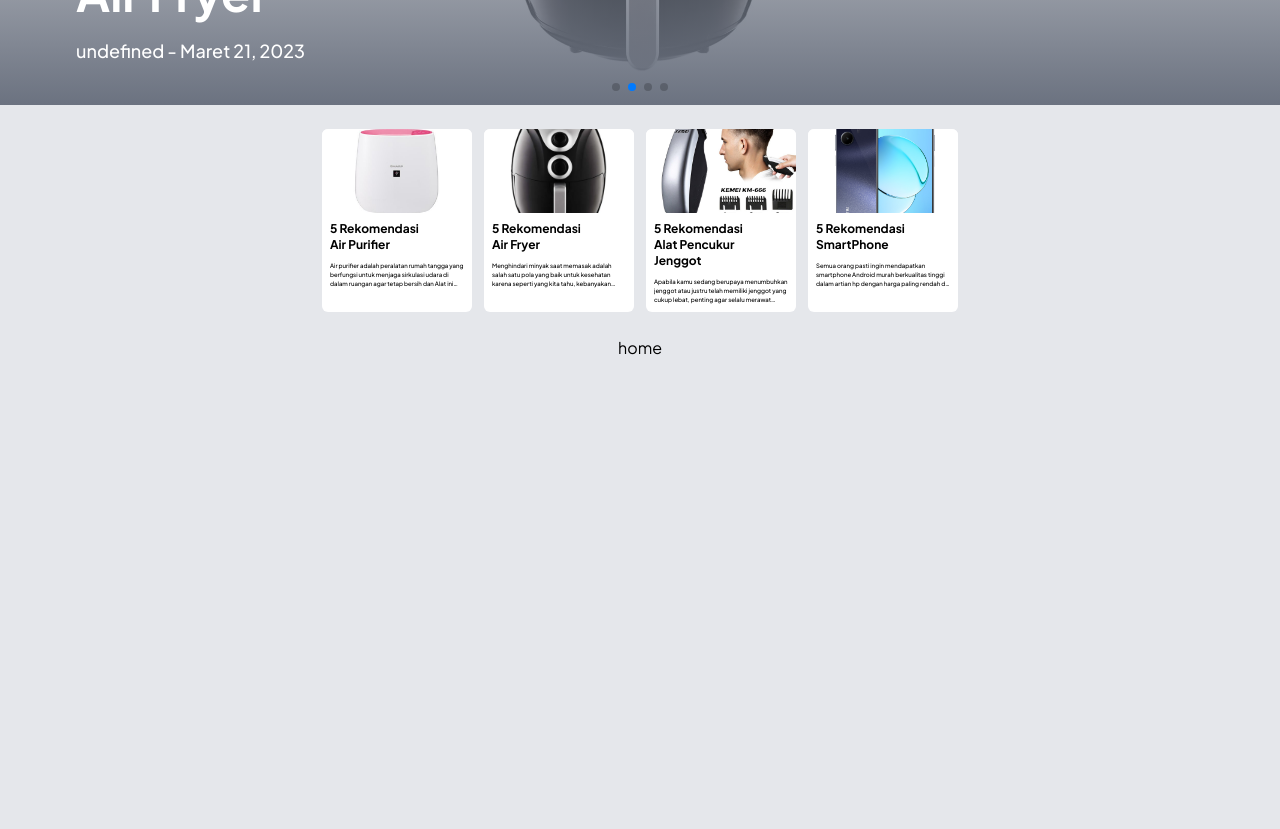
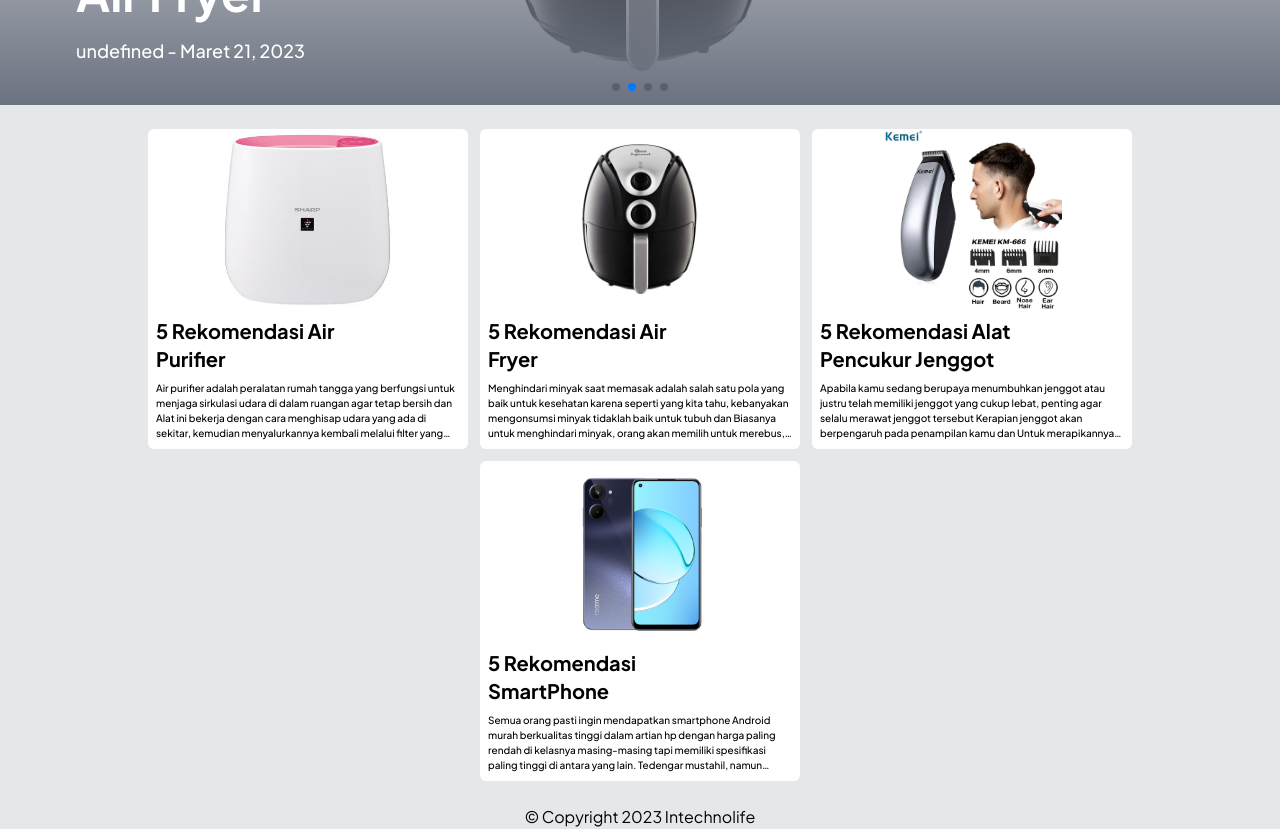
Before and after one commit to tsaqifmu/intechnolife, a React (Vite) app: page / in a window 1280 px wide. Shown: the part 380-1209 px from the top of the page. Before the commit the page ends 800 px from the top, so only its background shows below. Built offline with nearby package versions, Linux system fonts and the light colour scheme.

Commit message:
add footer

```diff
--- a/src/components/Cards.jsx
+++ b/src/components/Cards.jsx
@@ -6,15 +6,22 @@ const Cards = () => (
     className={`${styles.boxWidth} my-6 flex flex-wrap justify-center gap-3`}
   >
     {swiperContents.map((content) => (
-      <div className="w-[150px] overflow-hidden rounded-md bg-white">
-        <img
-          src={content.img}
-          alt={content.id}
-          className="aspect-video object-cover"
-        />
+      <div
+        key={content.id}
+        className="group w-[150px] overflow-hidden rounded-md bg-white md:w-[270px] xl:w-[320px]"
+      >
+        <div className="aspect-video">
+          <img
+            src={content.img}
+            alt={content.id}
+            className="h-full w-full object-contain"
+          />
+        </div>
         <div className="py-2 px-2">
-          <h1 className="w-2/3 text-xs font-bold">{content.title}</h1>
-          <p className="mt-2 text-[6px] font-medium line-clamp-3">
+          <h1 className="w-2/3 text-xs font-bold transition-all group-hover:text-orange-700 md:text-base xl:text-xl">
+            {content.title}
+          </h1>
+          <p className="xl:line mt-2 text-[6px] font-medium line-clamp-3 md:text-[10px] xl:line-clamp-4">
             {content.text}
           </p>
         </div>
--- /dev/null
+++ b/src/components/Footer.jsx
@@ -0,0 +1,13 @@
+const getCurrentYear = () => {
+  const now = new Date();
+  return now.getFullYear();
+};
+const currenttYear = getCurrentYear();
+
+const Footer = () => (
+  <div>
+    <p>{`© Copyright ${currenttYear} Intechnolife`}</p>
+  </div>
+);
+
+export default Footer;
--- a/src/components/Swiper.jsx
+++ b/src/components/Swiper.jsx
@@ -31,9 +31,8 @@ const SwiperHome = () => {
       }}
       navigation={isWideScreen}
       modules={isWideScreen ? [Autoplay, Pagination, Navigation] : [Autoplay]}
-      className={`${styles.boxWidth} h-full w-full`}
+      className={`h-full w-full`}
     >
-
       {swiperContents.map((content) => (
         <SwiperSlide
           key={content.id}
@@ -49,7 +48,6 @@ const SwiperHome = () => {
           </Link>
         </SwiperSlide>
       ))}
-
     </Swiper>
   );
 };
--- a/src/pages/Home.jsx
+++ b/src/pages/Home.jsx
@@ -1,11 +1,12 @@
 import Cards from '../components/Cards';
+import Footer from '../components/Footer';
 import SwiperHome from '../components/Swiper';
 import styles from '../style';
 const home = () => (
   <div className={`${styles.flexCenter}  w-full flex-col `}>
     <SwiperHome />
     <Cards />
-    <p>home</p>
+    <Footer />
   </div>
 );
 
```
